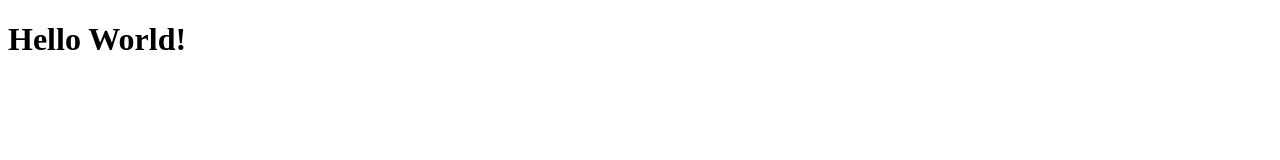
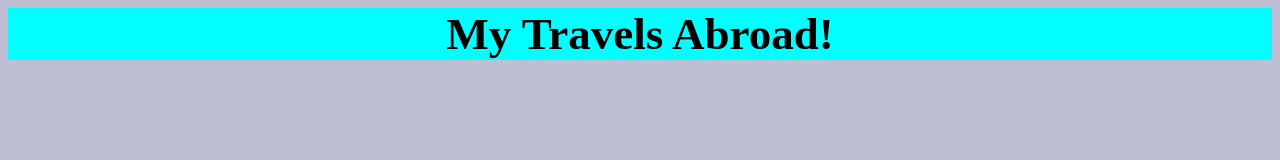
Before and after one commit to rodrigoqalba/my-first-repository, a plain HTML site: page index.html in a window 1280 px wide. Drawn offline with Linux system fonts and the light colour scheme.

Commit message:
add style.css, connect to index.html

```diff
--- a/index.html
+++ b/index.html
@@ -1,9 +1,10 @@
 <!DOCTYPE html>
 <html lang="en">
   <head>
+      <link rel="stylesheet" href="style.css" />
     <title>My Website</title>
   </head>
   <body>
-    <h1>Hello World!</h1>
+    <h1>My Travels Abroad!</h1>
   </body>
 </html>
--- /dev/null
+++ b/style.css
@@ -0,0 +1,17 @@
+body {
+    background: rgb(191, 191, 212);
+    margin-top: 8px;
+  }
+
+title {
+    text-align: center;
+}
+
+h1 {
+    text-align: center;
+    background-color: aqua;
+    display: block;
+    font-weight: bold;
+    margin-top: 0px;
+    font-size: 45px;
+}
```
